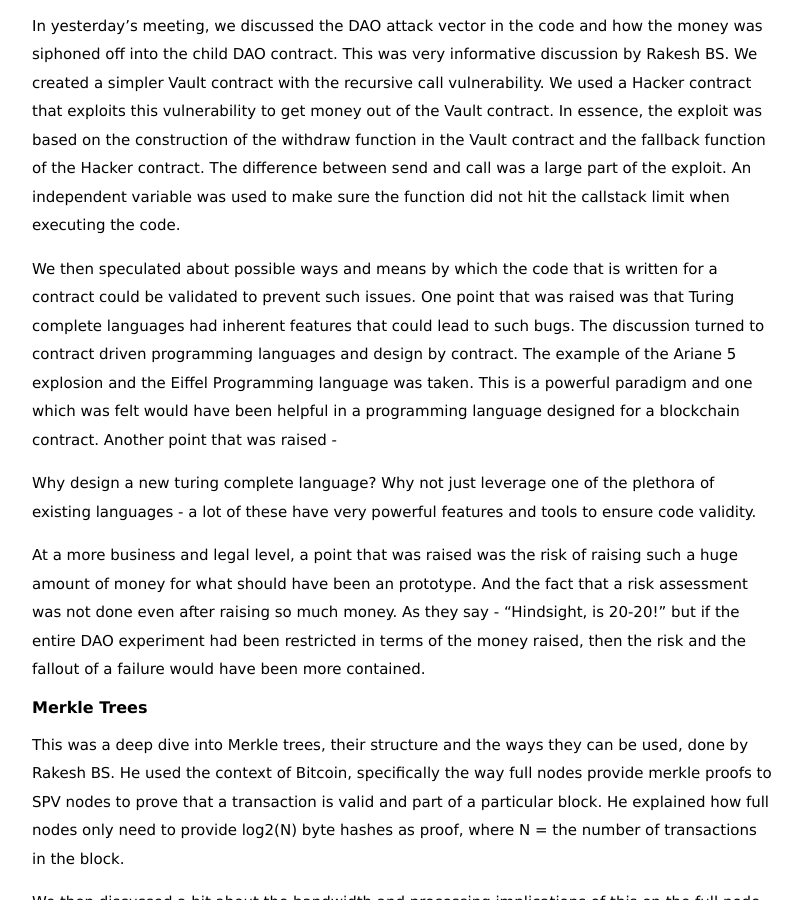
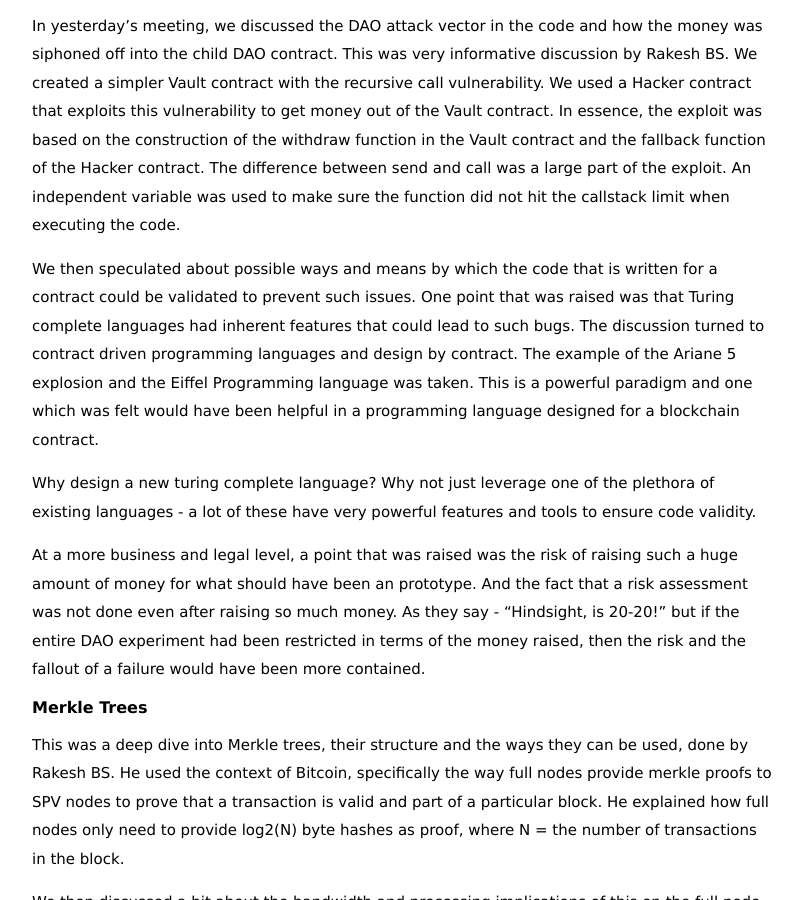
Before and after one commit to big-org/big-org.github.io, a Jekyll site: the page built from _posts/2016-06-20-meetup-5.md, in a window 1280 px wide and 900 px high, scrolled down 765 px. Shown: the whole window, without its empty margins (238-1040 px from the left). Built offline with Jekyll 4.4.1, drawn with Linux system fonts in a browser that asks for light colours.

Commit message:
Removed an extra sentence.

```diff
--- a/_posts/2016-06-20-meetup-5.md
+++ b/_posts/2016-06-20-meetup-5.md
@@ -28,7 +28,7 @@ Since the meetup had a smaller group of participants (5 folks) at the meetup, it
 In yesterday's meeting, we discussed the DAO attack vector in the code and how the money was siphoned off into the child DAO contract. This was very informative discussion by Rakesh BS. We created a simpler Vault contract with the recursive call vulnerability. We used a Hacker contract that exploits this vulnerability to get money out of the Vault contract. In essence, the exploit was based on the construction of the withdraw function in the Vault contract and the fallback function of the Hacker contract. The difference between send and call was a large part of the exploit. An independent variable was used to make sure the function did not hit the callstack limit when executing the code.
 
 
-We then speculated about possible ways and means by which the code that is written for a contract could be validated to prevent such issues. One point that was raised was that Turing complete languages had inherent features that could lead to such bugs. The discussion turned to contract driven programming languages and design by contract. The example of the Ariane 5 explosion and the Eiffel Programming language  was taken. This is a powerful paradigm and one which was felt would have been helpful in a programming language designed for a blockchain contract. Another point that was raised -
+We then speculated about possible ways and means by which the code that is written for a contract could be validated to prevent such issues. One point that was raised was that Turing complete languages had inherent features that could lead to such bugs. The discussion turned to contract driven programming languages and design by contract. The example of the Ariane 5 explosion and the Eiffel Programming language  was taken. This is a powerful paradigm and one which was felt would have been helpful in a programming language designed for a blockchain contract.
 
  Why design a new turing complete language? Why not just leverage one of the plethora of existing languages - a lot of these have very powerful features and tools to ensure code validity.
 
```
